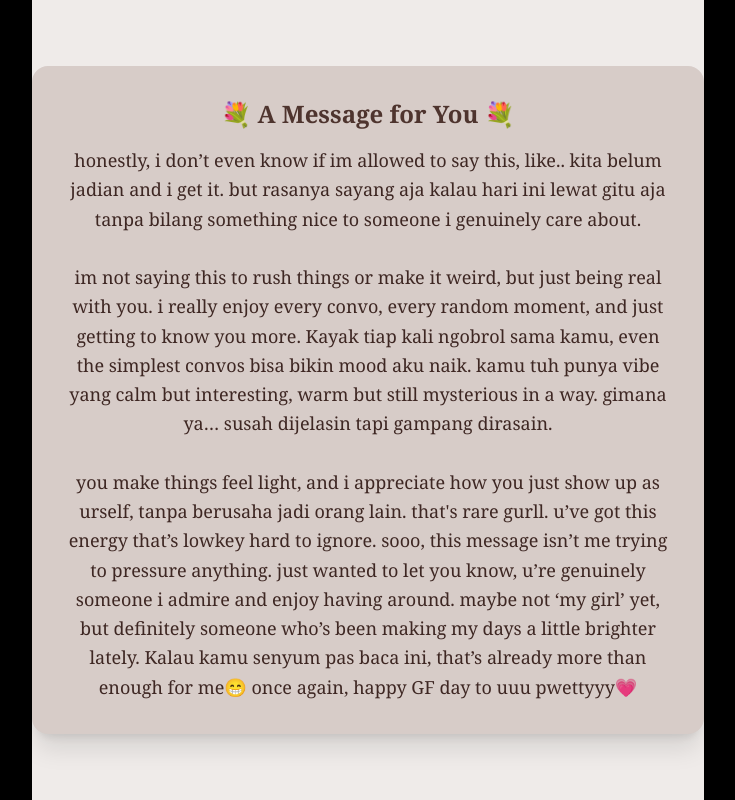
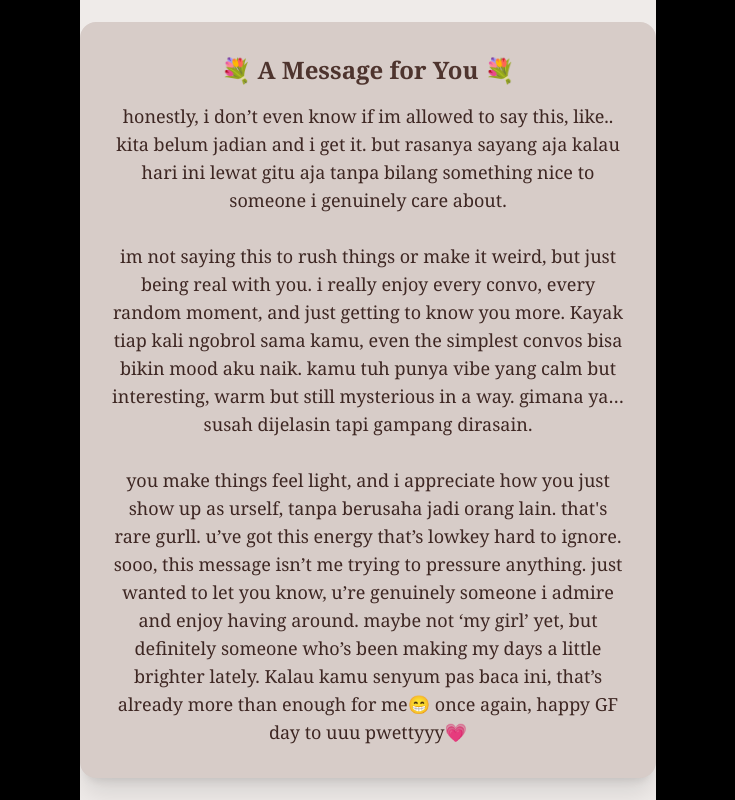
Before and after one commit to seulgeh/gfday-flower-gift, a React (Vite) app in the folder gfday-flower-gift/: page / in a window 1280 px wide. Both pictures are taken after a click on the button "tap to open your message, pretty 🌹". Shown: the whole page, without its empty margins (272-1007 px from the left). Built offline with nearby package versions, Linux system fonts and the light colour scheme.

Commit message:
Update App.jsx

```diff
--- a/gfday-flower-gift/src/App.jsx
+++ b/gfday-flower-gift/src/App.jsx
@@ -8,7 +8,8 @@ export default function App() {
 
   useEffect(() => {
     if (page === 2) {
-      const timer = setTimeout(() => setPage(3), 6000); // pindah otomatis ke page 3
+      // KOREKSI: Mengubah durasi menjadi 15000ms (15 detik)
+      const timer = setTimeout(() => setPage(3), 15000);
       return () => clearTimeout(timer);
     }
   }, [page]);
@@ -77,7 +78,7 @@ export default function App() {
           initial={{ opacity: 0, y: 100 }}
           animate={{ opacity: 1, y: 0 }}
           transition={{ duration: 1 }}
-          className="bg-[#d7ccc8] p-8 rounded-2xl shadow-xl w-full max-w-2xl text-center"
+          className="bg-[#d7ccc8] p-4 sm:p-8 rounded-2xl shadow-xl w-full max-w-xl text-center"
         >
           <motion.h2
             whileHover={{ scale: 1.05, color: '#f06292' }}
@@ -90,7 +91,7 @@ export default function App() {
             variants={containerVariants}
             initial="hidden"
             animate="visible"
-            className="text-[#3e2723] text-lg leading-relaxed"
+            className="text-[#3e2723] text-base sm:text-lg leading-relaxed"
           >
             <motion.p whileHover={{ scale: 1.02 }} variants={textVariants}>
               honestly, i don’t even know if im allowed to say this, like.. kita belum jadian and i get it.
```
